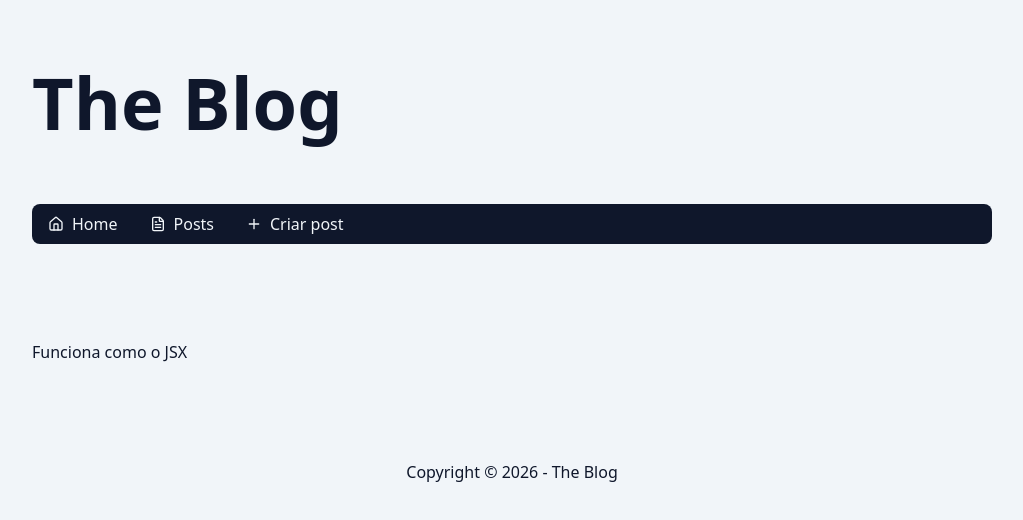
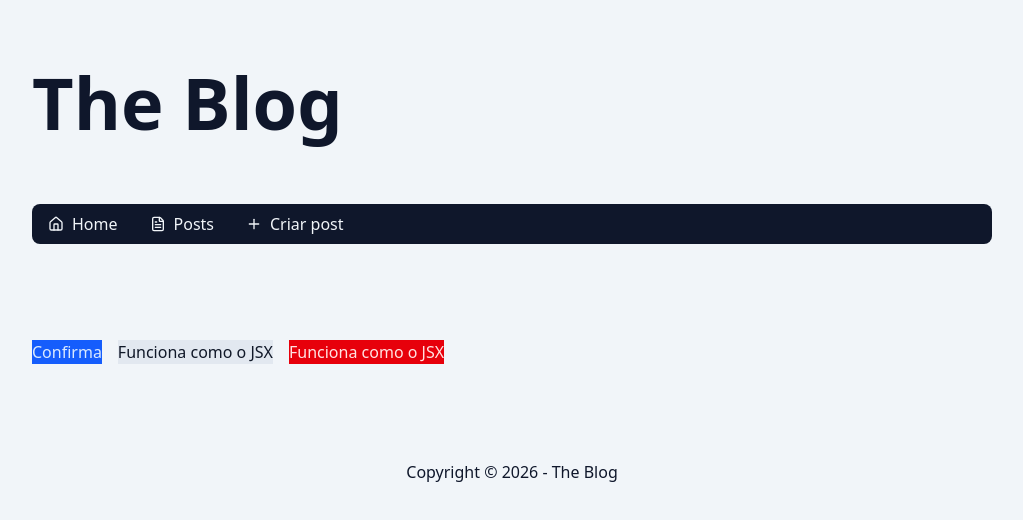
Before and after one commit to williamandradesantana/react-next-nest-luiz-otavio-miranda, a Next.js app in the folder blog/: page /admin/post/new in a window 1280 px wide. Shown: the top 520 px of the page, without its empty margins (128-1151 px from the left). Built offline with nearby package versions, Linux system fonts and the light colour scheme.

Commit message:
Usando TypeScript para adicionar variações de estilo no componente

```diff
--- a/blog/src/app/admin/post/new/page.tsx
+++ b/blog/src/app/admin/post/new/page.tsx
@@ -9,8 +9,16 @@
 
 export default async function AdminPostNewPage() {
   return (
-    <div className="py-16">
-      <Button type="submit">Funciona como o JSX</Button>
+    <div className="py-16 flex gap-4 flex-wrap">
+      <Button variant="default" size="lg">
+        Confirma
+      </Button>
+      <Button variant="ghost" size="sm">
+        Funciona como o JSX
+      </Button>
+      <Button variant="danger" size="md">
+        Funciona como o JSX
+      </Button>
     </div>
   );
 }
--- a/blog/src/components/Button/index.tsx
+++ b/blog/src/components/Button/index.tsx
@@ -1,5 +1,31 @@
-type ButtonProps = {} & React.ComponentProps<"button">;
+import clsx from "clsx";
 
-export function Button({ ...props }: ButtonProps) {
-  return <button {...props} />;
+type ButtonVariants = "default" | "ghost" | "danger";
+type ButtonSizes = "sm" | "md" | "lg";
+
+type ButtonProps = {
+  variant: ButtonVariants;
+  size: ButtonSizes;
+} & React.ComponentProps<"button">;
+
+export function Button({
+  variant = "default",
+  size = "md",
+  ...props
+}: ButtonProps) {
+  const buttonVariants: Record<ButtonVariants, string> = {
+    default: clsx("bg-blue-600 text-blue-100"),
+    ghost: clsx("bg-slate-200 text-gray-900"),
+    danger: clsx("bg-red-600 text-red-100"),
+  };
+
+  const buttonSizes: Record<ButtonSizes, string> = {
+    sm: clsx(""),
+    md: clsx(""),
+    lg: clsx(""),
+  };
+
+  const buttonClasses = clsx(buttonVariants[variant], buttonSizes[size]);
+
+  return <button {...props} className={clsx(buttonClasses)} />;
 }
```
